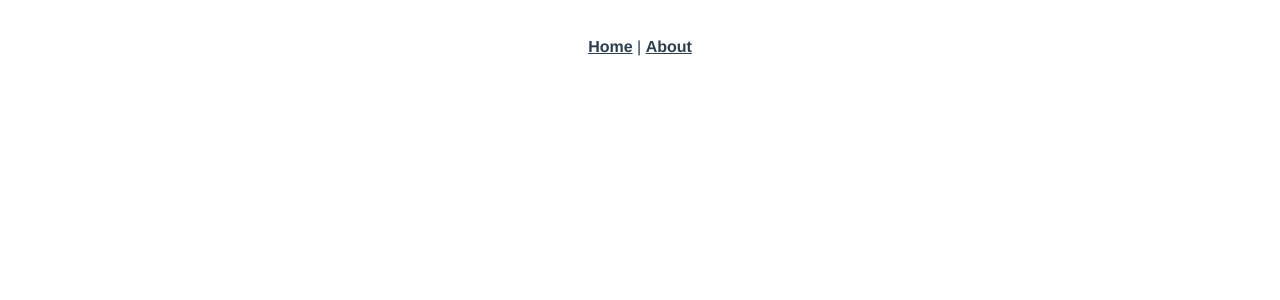
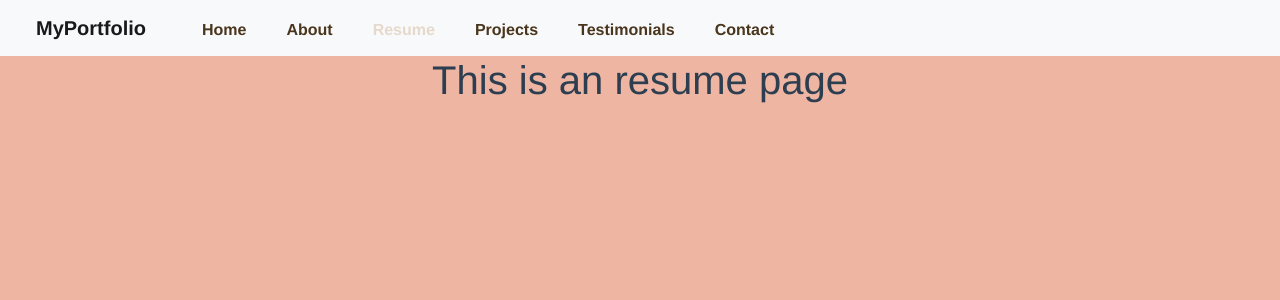
Before and after one commit to NaeemaOmar/new_vue_portfolio, a Vue app: page /resume in a window 1280 px wide. Before the commit this address had no page. Shown: the top 300 px of the page. Built offline with nearby package versions, Linux system fonts and the light colour scheme.

Commit message:
created navbar and nav routes with some styling

```diff
--- a/package.json
+++ b/package.json
@@ -7,6 +7,7 @@
     "build": "vue-cli-service build"
   },
   "dependencies": {
+    "bootstrap": "^5.3.2",
     "core-js": "^3.8.3",
     "register-service-worker": "^1.7.2",
     "vue": "^3.2.13",
--- a/public/index.html
+++ b/public/index.html
@@ -5,6 +5,10 @@
     <meta http-equiv="X-UA-Compatible" content="IE=edge">
     <meta name="viewport" content="width=device-width,initial-scale=1.0">
     <link rel="icon" href="<%= BASE_URL %>favicon.ico">
+    <link rel="stylesheet" href="https://stackpath.bootstrapcdn.com/bootstrap/4.5.2/css/bootstrap.min.css">
+    <script src="https://code.jquery.com/jquery-3.5.1.slim.min.js"></script>
+    <script src="https://cdn.jsdelivr.net/npm/@popperjs/core@2.9.1/dist/umd/popper.min.js"></script>
+    <script src="https://stackpath.bootstrapcdn.com/bootstrap/4.5.2/js/bootstrap.min.js"></script>
     <title><%= htmlWebpackPlugin.options.title %></title>
   </head>
   <body>
--- a/src/App.vue
+++ b/src/App.vue
@@ -1,10 +1,29 @@
 <template>
-  <nav>
-    <router-link to="/">Home</router-link> |
-    <router-link to="/about">About</router-link>
-  </nav>
+  <NavBar/>
   <router-view/>
 </template>
+
+<script>
+import NavBar from '@/components/NavBar.vue'
+
+  export default{
+    components:{
+      NavBar
+    },
+    computed:{
+      getInfo(){
+        this.$store.dispatch('getInfo');
+      },
+      actualHead(){
+        this.$store.dispatch('setHomePageheading');
+      }
+    },
+    mounted(){
+      this.getInfo
+      this.actualHead
+    }
+  }
+</script>
 
 <style>
 #app {
@@ -15,16 +34,27 @@
   color: #2c3e50;
 }
 
+body{
+  /* background: radial-gradient(circle, #EDB5A2, #4A351D); */
+  background-color: #EDB5A2;
+}
+
 nav {
-  padding: 30px;
+  /* padding: 30px; */
+  /* main, darker peach #EDB5A2; */
+  /* The nice blue = #2c3e50 */
+  /* The nice brown = #4A351D */
+  /* Greyish accent color = #E6D9CB*/
+  /* softer peach = #F5E9DB */
 }
 
 nav a {
   font-weight: bold;
-  color: #2c3e50;
+  color: #4A351D;
+  padding: 20px;
 }
 
 nav a.router-link-exact-active {
-  color: #42b983;
+  color: #E6D9CB;
 }
 </style>
--- /dev/null
+++ b/src/components/NavBar.vue
@@ -0,0 +1,66 @@
+<template>
+    <nav class="navbar navbar-expand-lg navbar-light bg-light">
+    <a class="navbar-brand" href="/">MyPortfolio</a>
+    <button class="navbar-toggler" type="button" data-toggle="collapse" data-target="#navbarNavAltMarkup" aria-controls="navbarNavAltMarkup" aria-expanded="false" aria-label="Toggle navigation">
+      <span class="navbar-toggler-icon"></span>
+    </button>
+    <div class="collapse navbar-collapse" id="navbarNavAltMarkup">
+      <div class="navbar-nav">
+          <li class="nav-item">
+              <router-link to="/">Home</router-link>
+          </li>
+          <li class="nav-item">
+              <router-link to="/about">About</router-link>
+          </li>
+          <li class="nav-item">
+              <router-link to="/resume">Resume</router-link>
+          </li>
+          <li class="nav-item">
+              <router-link to="/projects">Projects</router-link>
+          </li>
+          <li class="nav-item">
+              <router-link to="/testimonials">Testimonials</router-link>
+          </li>
+          <li class="nav-item">
+              <router-link to="/contact">Contact</router-link>
+          </li>
+      </div>
+    </div>
+  </nav>
+  </template>
+
+  <script>
+  export default {
+
+  }
+  </script>
+
+  <style>
+
+    .nav-item{
+        margin-top: 0.5%;
+    }
+
+  </style>
+
+  <!-- <template>
+      <nav>
+          <a>
+              <router-link class="navbar-brand" to="/">MyPortfolio</router-link>
+          </a>
+          <router-link to="/">Home</router-link> |
+          <router-link to="/about">About</router-link> |
+          <router-link to="/resume">Resume</router-link> |
+          <router-link to="/projects">Projects</router-link> |
+          <router-link to="/testimonials">Testimonials</router-link> |
+          <router-link to="/contact">Contact</router-link> |
+      </nav>
+  </template>
+
+  <script>
+
+  </script>
+
+  <style>
+
+  </style> -->
--- a/src/router/index.js
+++ b/src/router/index.js
@@ -13,7 +13,27 @@ const routes = [
     // route level code-splitting
     // this generates a separate chunk (about.[hash].js) for this route
     // which is lazy-loaded when the route is visited.
-    component: () => import(/* webpackChunkName: "about" */ '../views/AboutView.vue')
+    component: () => import('../views/AboutView.vue')
+  },
+  {
+    path: '/resume',
+    name: 'resume',
+    component: () => import('../views/ResumeView.vue')
+  },
+  {
+    path: '/projects',
+    name: 'projects',
+    component: () => import('../views/ProjectsView.vue')
+  },
+  {
+    path: '/testimonials',
+    name: 'testimonials',
+    component: () => import('../views/TestimonialsView.vue')
+  },
+  {
+    path: '/contact',
+    name: 'contact',
+    component: () => import('../views/ContactView.vue')
   }
 ]
 
--- /dev/null
+++ b/src/views/ContactView.vue
@@ -0,0 +1,5 @@
+<template>
+    <div class="about">
+      <h1>This is an Contact page</h1>
+    </div>
+  </template>
--- /dev/null
+++ b/src/views/ProjectsView.vue
@@ -0,0 +1,5 @@
+<template>
+    <div class="about">
+      <h1>This is an projects page</h1>
+    </div>
+  </template>
--- /dev/null
+++ b/src/views/ResumeView.vue
@@ -0,0 +1,5 @@
+<template>
+    <div class="about">
+      <h1>This is an resume page</h1>
+    </div>
+  </template>
--- /dev/null
+++ b/src/views/TestimonialsView.vue
@@ -0,0 +1,5 @@
+<template>
+    <div class="about">
+      <h1>This is an testimonials page</h1>
+    </div>
+  </template>
```
Also changed, not shown: 1 other file (tests, documents, lock files or other folders).
